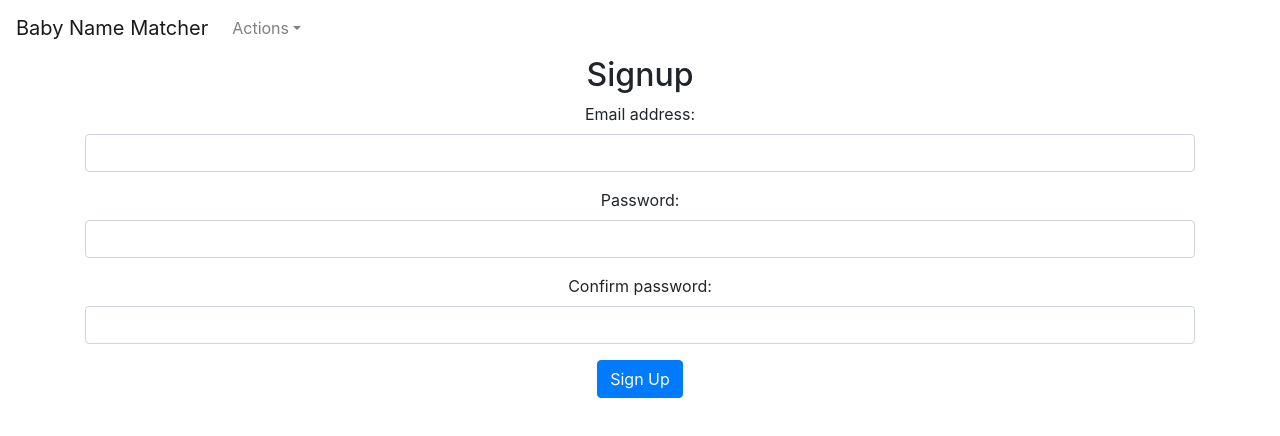
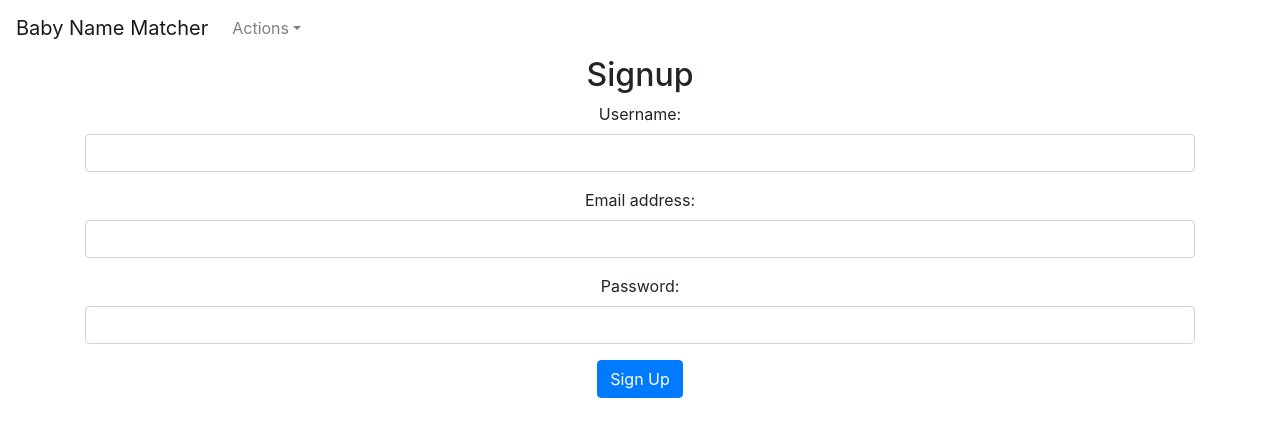
Before and after one commit to hartnerk/babynames_frontend, a React (Create React App) app: page /signup in a window 1280 px wide. Shown: the top 436 px of the page. Built offline with nearby package versions, Linux system fonts and the light colour scheme.

Commit message:
User signup works, user login works, token saved in local storage

```diff
--- a/src/views/app/UserProfilePage.js
+++ b/src/views/app/UserProfilePage.js
@@ -25,7 +25,7 @@ function UserProfilePage() {
     }
 
   useEffect(() => {
-    if (localStorage.getItem('token') === null) {
+    if (localStorage.getItem('access_token') === null) {
       window.location.replace('http://localhost:3000/login');
     } else {
 
--- a/src/views/auth/LoginPage.js
+++ b/src/views/auth/LoginPage.js
@@ -7,7 +7,7 @@ import Container from 'react-bootstrap/Container'
 
 
 function LoginPage ({history}) {
-  const [email, setEmail] = useState('')
+  const [username, setUsername] = useState('')
   const [password, setPassword] = useState('')
   const [errors, setErrors] = useState(false)
   const [loading, setLoading] = useState(true)
@@ -23,11 +23,11 @@ function LoginPage ({history}) {
   async function onSubmit(e) {
     e.preventDefault()
     const user = {
-      username: email,
+      username: username,
       password: password,
       grant_type: "password",
-      client_id:'qpSs61fXHZJn6Z5VsY3lBTeTSe79DNiLoQHKQxak',
-      client_secret:'7pOsDVjFYCqRMLNoWTTHBEkE5OixPOwYEeCdt2ztIM1xsvE7iZLSmCl1xsaEHLdgIsmJ5TY5YckjHumQnMiLiIX3HPvIRoE9i98mMOUGLywZd6IWblWbpAu2bwLcgvYD'
+      client_id:'xWILTFAezcV2kSPRe7Q4vaO0LIsX5TtLhrAjwwF2',
+      client_secret:'KTc4oWUeSIEw2nkbewM1mcTq3uYOOgD1m9THfULxld7Kj3Yb0oXnJRIEwTozSG6soRdte50kSMEDqYVFAf7duEt5mnOO4Uik0572yCtRJjPvKcPdCaVon08WdkQkFn14'
     }
 
     try {
@@ -56,7 +56,7 @@ function LoginPage ({history}) {
             localStorage.setItem('access_token', data.access_token);
             localStorage.setItem('refresh_token', data.refresh_token);
           } else {
-            setEmail('')
+            setUsername('')
             setPassword('')
             localStorage.clear()
             setErrors(true)
@@ -75,13 +75,13 @@ function LoginPage ({history}) {
         <Container>
             <Form onSubmit={onSubmit}>
                 <Form.Group>
-                    <Form.Label htmlFor='email'>Email address:</Form.Label>
+                    <Form.Label htmlFor='email'>Username:</Form.Label>
                     <Form.Control
-                        name='email'
+                        name='username'
                         type='text'
-                        value={email}
+                        value={username}
                         required
-                        onChange={e => setEmail(e.target.value)}
+                        onChange={e => setUsername(e.target.value)}
                     />
                 </Form.Group>
                 <Form.Group>
--- a/src/views/auth/SignupPage.js
+++ b/src/views/auth/SignupPage.js
@@ -9,8 +9,8 @@ import Alert from 'react-bootstrap/Alert'
 
 function SignupPage() {
   const [email, setEmail] = useState('')
-  const [password1, setPassword1] = useState('')
-  const [password2, setPassword2] = useState('')
+  const [username, setUsername] = useState('')
+  const [password, setPassword] = useState('')
   const [errors, setErrors] = useState(false)
   const [loading, setLoading] = useState(true)
 
@@ -26,21 +26,31 @@ function SignupPage() {
     e.preventDefault()
 
     const user = {
+      username: username,
       email: email,
-      password1: password1,
-      password2: password2
+      password: password,
     }
 
     try {
+
+      var formBody = [];
+      for (var property in user) {
+        var encodedKey = encodeURIComponent(property);
+        var encodedValue = encodeURIComponent(user[property]);
+        formBody.push(encodedKey + "=" + encodedValue);
+      }
+
+      formBody = formBody.join("&");
+
         let init ={
             method: 'POST',
             headers: {
-              'Content-Type': 'application/json'
+              'Content-Type': 'application/x-www-form-urlencoded'
             },
-            body: JSON.stringify(user)
+            body: formBody
         }
         console.log("FETCH REGISTER USER CALLED")
-        let response = await fetch('http://127.0.0.1:8000/api/v1/users/auth/register/', init)
+        let response = await fetch('http://127.0.0.1:8000/users/users/', init)
         if (response.ok){
             alert("USER SIGNED UP")
         }
@@ -56,6 +66,17 @@ function SignupPage() {
       {loading === false && <h2>Signup</h2>}
       {errors === true && <Alert variant="warning">Cannot signup with provided credentials</Alert>}
       <Form onSubmit={onSubmit}>
+
+      <Form.Group>
+        <Form.Label htmlFor='username'>Username:</Form.Label>
+        <Form.Control
+          name='username'
+          type='text'
+          value={username}
+          onChange={e => setUsername(e.target.value)}
+          required
+        />
+        </Form.Group>
         <Form.Group>
             <Form.Label htmlFor='email'>Email address:</Form.Label>
             <Form.Control
@@ -67,25 +88,16 @@ function SignupPage() {
             />
         </Form.Group>
         <Form.Group>
-        <Form.Label htmlFor='password1'>Password:</Form.Label> <br />
+        <Form.Label htmlFor='password'>Password:</Form.Label> <br />
         <Form.Control
-          name='password1'
+          name='password'
           type='password'
-          value={password1}
-          onChange={e => setPassword1(e.target.value)}
+          value={password}
+          onChange={e => setPassword(e.target.value)}
           required
         />
         </Form.Group>
-        <Form.Group>
-        <Form.Label htmlFor='password2'>Confirm password:</Form.Label>
-        <Form.Control
-          name='password2'
-          type='password'
-          value={password2}
-          onChange={e => setPassword2(e.target.value)}
-          required
-        />
-        </Form.Group>
+
         <Button variant='primary' type='submit'>Sign Up</Button>
       </Form>
     </Container>
```
